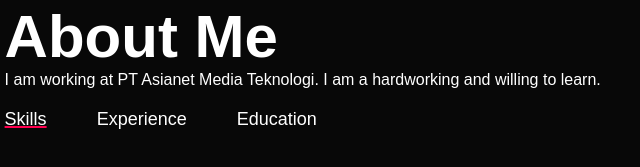
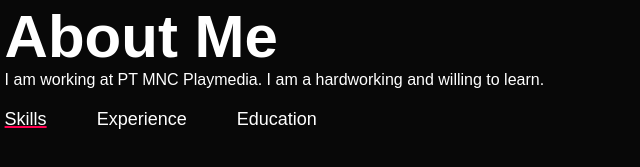
Before and after one commit to Mrp86/AngganaIndra, a plain HTML site: page index.html in a window 1280 px wide. Shown: the part 488-655 px from the top of the page, 533-1173 px from the left. Drawn offline with Linux system fonts and the light colour scheme.

Commit message:
Update index.html

```diff
--- a/index.html
+++ b/index.html
@@ -35,7 +35,7 @@
                 </div>
                 <div class="about-col-2">
                     <h1 class="subtitle">About Me</h1>
-                    <p> I am working at PT Asianet Media Teknologi. I am a hardworking and willing to learn.</p>
+                    <p> I am working at PT MNC Playmedia. I am a hardworking and willing to learn.</p>
 
                     <div class="tab-titles">
                         <p class="tab-links active-link" onclick="opentab('skills')">Skills</p>
```
